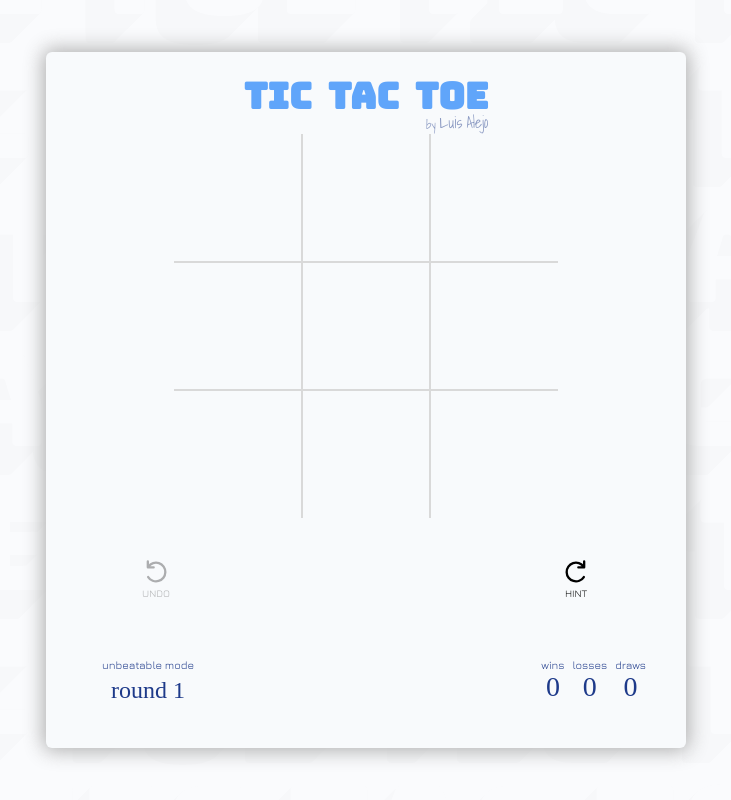
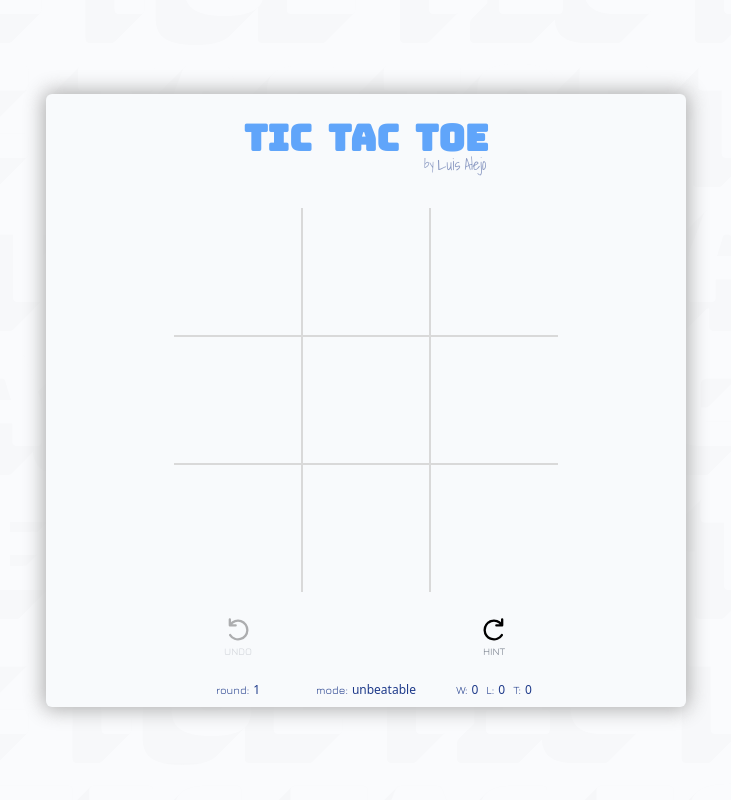
Before and after one commit to elzbyfar/astro-tac-toe, an Astro site: page / in a window 1280 px wide. Both pictures are taken after a click on the button "START". Shown: the whole page, without its empty margins (274-1005 px from the left). Built offline with nearby package versions, Linux system fonts and the light colour scheme; Astro itself is replaced by a stand-in of ours; a web font is replaced by a local one.

Commit message:
lots of changes

```diff
--- a/src/components/Game/ActiveStats.tsx
+++ b/src/components/Game/ActiveStats.tsx
@@ -5,7 +5,8 @@ import type { StatDisplayProps } from "../../lib/types.ts";
 
 const StatDisplay = ({ label, value, valueStyle = "" }: StatDisplayProps) => {
   const className = {
-    wrapper: "flex flex-col items-center gap-y-[6px] text-blue-900 select-none",
+    wrapper:
+      "flex justify-center items-center gap-x-1 text-blue-900 select-none",
   };
 
   const styles = stylesReducer(className);
@@ -13,11 +14,9 @@ const StatDisplay = ({ label, value, valueStyle = "" }: StatDisplayProps) => {
   return (
     <div className={styles("wrapper")}>
       <span style={{ fontFamily: "Jura" }} className="text-[11px]">
-        {label}
+        {label}:
       </span>
-      <span style={{ fontFamily: "Nanum Brush Script" }} className={valueStyle}>
-        {value}
-      </span>
+      <span className={`text-xs ${valueStyle}`}>{value}</span>
     </div>
   );
 };
@@ -26,33 +25,27 @@ export default function ActiveStats() {
   const activeGame = useStore(activeGameStore);
   const stats = useStore(statsStore);
   const className = {
-    wrapper: `${activeGame ? "flex" : "hidden"} w-full justify-between py-4`,
+    wrapper: "absolute grid grid-cols-3 bottom-0 w-full pb-2",
+    wrapperMd: "md:px-32",
+    wrapperVisibility: `${activeGame ? "flex" : "hidden"}`,
   };
+  const styles = stylesReducer(className);
   return (
-    <div className={className.wrapper}>
-      <div className="flex pl-4">
+    <div className={styles("wrapper")}>
+      <StatDisplay label="round" value={stats.round} />
+      <StatDisplay label="mode" value={stats.difficulty} />
+      <div className="flex gap-x-2 justify-center text-xs">
         <StatDisplay
-          label={`${stats.difficulty} mode`}
-          value={`round ${stats.round}`}
-          valueStyle="text-[1.5rem] -mt-2"
-        />
-      </div>
-      <div className="flex gap-x-2 text-xs">
-        <StatDisplay
-          label="wins"
+          label="W"
           value={stats.wins}
-          valueStyle={`text-[1.75rem] ${stats.wins ? "text-blue-400" : ""}`}
+          valueStyle={stats.wins ? "text-blue-400" : ""}
         />
         <StatDisplay
-          label="losses"
+          label="L"
           value={stats.losses}
-          valueStyle={`text-[1.75rem] ${stats.losses ? "text-rose-400" : ""}`}
+          valueStyle={stats.losses ? "text-rose-400" : ""}
         />
-        <StatDisplay
-          label="draws"
-          value={stats.draws}
-          valueStyle="text-[1.75rem]"
-        />
+        <StatDisplay label="T" value={stats.draws} />
       </div>
     </div>
   );
--- a/src/components/Game/HintButton.tsx
+++ b/src/components/Game/HintButton.tsx
@@ -28,12 +28,13 @@ export default function HintButton() {
 
   const className = {
     button:
-      "flex flex-col items-center justify-center px-4 py-2 rounded-full transition-all duration-300 ease-in-out",
+      "flex flex-col items-center mx-auto py-2 w-16 rounded-full transition-all duration-300 ease-in-out",
     buttonDisabled:
       "disabled:hover:shadow-none select-none disabled:opacity-30 disabled:bg-transparent",
     buttonHoverLg: "lg:hover:shadow-[0_0_5px_1px_#afafaf] lg:hover:bg-blue-200",
-    icon: "transition-all duration-300 ease-in-out",
-    text: "text-[10px]",
+    icon: "transition-all duration-300 ease-in-out w-5",
+    iconMd: "md:w-7",
+    text: "text-[10px] text-gray-500",
   };
 
   const styles = stylesReducer(className);
@@ -47,8 +48,6 @@ export default function HintButton() {
       <img
         src={undo.src} // same as undo icon, but styled differently
         alt="hint button"
-        width="28px"
-        height="28px"
         style={{ transform: "scaleX(-1)" }}
         className={styles("icon")}
       />
--- a/src/components/Game/PlayAgainButton.tsx
+++ b/src/components/Game/PlayAgainButton.tsx
@@ -42,24 +42,12 @@ export default function PlayAgainButton() {
   }
 
   const className = {
-    wrapper: "group box-border justify-center select-none",
-    wrapperVisibility: `${activeRound ? "hidden" : "flex"}`,
-    button: `relative flex items-center tracking-widest py-1 text-base h-full z-10 duration-100 ease-in-out rounded-md`,
-    buttonActive: `${
-      activeGame && !activeRound
-        ? "bg-blue-400 px-4 text-white font-light"
-        : "text-blue-900 font-extralight"
-    }`,
-    buttonActiveLg: `${
-      activeGame && !activeRound
-        ? "lg:group-hover:bg-blue-500 lg:group-hover:text-white lg:hover:shadow-[0_0_2px_1px_#afafaf]"
-        : "lg:group-hover:text-blue-400"
-    }`,
-    text: "relative border-b-2 border-transparent ease-in-out group-hover:z-10",
-    underlineLg: "lg:bg-blue-400 lg:h-1 lg:w-0 lg:ease-in-out lg:duration-300",
-    underlineActiveLg: `${
-      activeGame && !activeRound ? "" : "lg:group-hover:w-full"
-    }`,
+    wrapper: "flex justify-center select-none overflow-hidden",
+    button: `absolute top-1/2 -translate-y-[83%] tracking-widest py-2 z-10 duration-100 ease-in-out rounded-md text-xs`,
+    buttonVisibility: `${activeRound ? "hidden" : "flex"}`,
+    buttonActive: "bg-blue-400 px-4 text-white font-light",
+    buttonActiveLg:
+      "lg:group-hover:bg-blue-500 lg:group-hover:text-white lg:hover:shadow-[0_0_2px_1px_#afafaf]",
   };
 
   const styles = stylesReducer(className);
@@ -69,11 +57,9 @@ export default function PlayAgainButton() {
       <button
         onClick={activeGame ? (e) => handleRestart(e) : (e) => handleStart(e)}
         className={styles("button")}
+        style={{ fontFamily: "Jura" }}
       >
-        <span style={{ fontFamily: "Jura" }} className={styles("text")}>
-          PLAY AGAIN
-          <div className={styles("underline")}></div>
-        </span>
+        PLAY AGAIN
       </button>
     </div>
   );
--- a/src/components/Game/Title.tsx
+++ b/src/components/Game/Title.tsx
@@ -2,13 +2,14 @@ import { stylesReducer } from "../../lib/utils";
 
 export default function Title() {
   const className = {
-    container: "text-center cursor-default select-none",
+    container: "text-center cursor-default select-none pb-8",
     title: "tic-tac-toe text-2xl font-bold text-blue-400 flex gap-x-2",
     titleMd: "md:text-4xl md:gap-x-4",
     subtitle:
-      "flex -mt-[6px] items-end justify-end font-extralight text-blue-900/50 gap-x-1",
-    by: "text-[10px]",
-    byMd: "md:text-[12px]",
+      "flex -mt-[6px] mr-0 items-center justify-end font-extralight text-blue-900/50 gap-x-1",
+    subtitleMd: "md:mr-[2px]",
+    by: "mt-[1px] -mr-[2px] text-[6px]",
+    byMd: "md:mr-0 md:text-[12px]",
     name: "text-[14px]",
     nameMd: "md:text-[1rem]",
   };
--- a/src/components/Game/UndoButton.tsx
+++ b/src/components/Game/UndoButton.tsx
@@ -8,6 +8,7 @@ import {
   setUndidPrevMove,
 } from "../../lib/globalState";
 import undo from "../../assets/undo.svg";
+import { stylesReducer } from "../../lib/utils";
 
 export default function UndoButton() {
   const moveStack = useStore(moveStackStore);
@@ -29,22 +30,28 @@ export default function UndoButton() {
     setUndidPrevMove(true);
   }
 
+  const className = {
+    button:
+      "flex flex-col items-center py-2 w-16 mx-auto rounded-full transition-all duration-300 ease-in-out select-none",
+    buttonDisabled:
+      "disabled:opacity-30 disabled:bg-transparent disabled:hover:shadow-none ",
+    buttonHoverLg: "lg:hover:shadow-[0_0_5px_1px_#afafaf] hover:bg-blue-200",
+    icon: "transition-all duration-300 ease-in-out w-5",
+    iconMd: "md:w-7",
+    text: "text-[10px] text-gray-500",
+  };
+
+  const styles = stylesReducer(className);
   return (
     <button
-      className="flex flex-col items-center justify-center disabled:opacity-30 disabled:bg-transparent hover:bg-blue-200 px-4 py-2 rounded-full transition-all duration-300 ease-in-out hover:shadow-[0_0_5px_1px_#afafaf] disabled:hover:shadow-none select-none"
+      className={styles("button")}
+      onClick={(e) => handleUndo(e)}
       disabled={
         moveStack.length === 0 || !activeRound || !isHumanTurn || undidPrevMove
       }
-      onClick={(e) => handleUndo(e)}
     >
-      <img
-        src={undo.src}
-        alt="undo button"
-        width="28px"
-        height="28px"
-        className="transition-all duration-300 ease-in-out"
-      />
-      <span style={{ fontFamily: "Jura" }} className="text-[10px]">
+      <img src={undo.src} alt="undo button" className={styles("icon")} />
+      <span style={{ fontFamily: "Jura" }} className={styles("text")}>
         UNDO
       </span>
     </button>
--- a/src/components/Game/index.tsx
+++ b/src/components/Game/index.tsx
@@ -16,13 +16,13 @@ export default function Game() {
   const activeGame = useStore(activeGameStore);
 
   const className = {
-    card: "w-[90%] transition-all duration-300 bg-slate-50 z-10 py-6 flex flex-col rounded-md justify-evenly items-center opacity-100 shadow-[0_0_20px_3px_#afafaf] px-10",
+    card: "relative w-[90%] transition-all duration-300 bg-slate-50 z-10 py-6 flex flex-col rounded-md justify-evenly items-center opacity-100 shadow-[0_0_20px_3px_#afafaf]",
     cardMd: "md:max-w-screen-sm",
     bgBlur: `transition-all duration-700 ease-in absolute top-0 left-0 w-full h-full z-[1]`,
     bgBlurVisibility: `${activeGame ? "backdrop-blur-xs bg-slate-50/70" : ""}`,
-    gameButtons: `justify-between w-full px-0 py-2`,
-    gameButtonsMd: "md:px-10 md:py-8",
-    gameButtonsVisibility: `${activeGame ? "flex" : "hidden"}`,
+    inGameButtons: `grid grid-cols-3 w-full px-[54px] py-4`,
+    inGameButtonsMd: "md:px-32",
+    inGameButtonsVisibility: `${activeGame ? "flex" : "hidden"}`,
   };
 
   const styles = stylesReducer(className);
@@ -35,7 +35,7 @@ export default function Game() {
 
         <SelectDifficulty />
         <Board />
-        <div className={styles("gameButtons")}>
+        <div className={styles("inGameButtons")}>
           <UndoButton />
           <PlayAgainButton />
           <HintButton />
```
